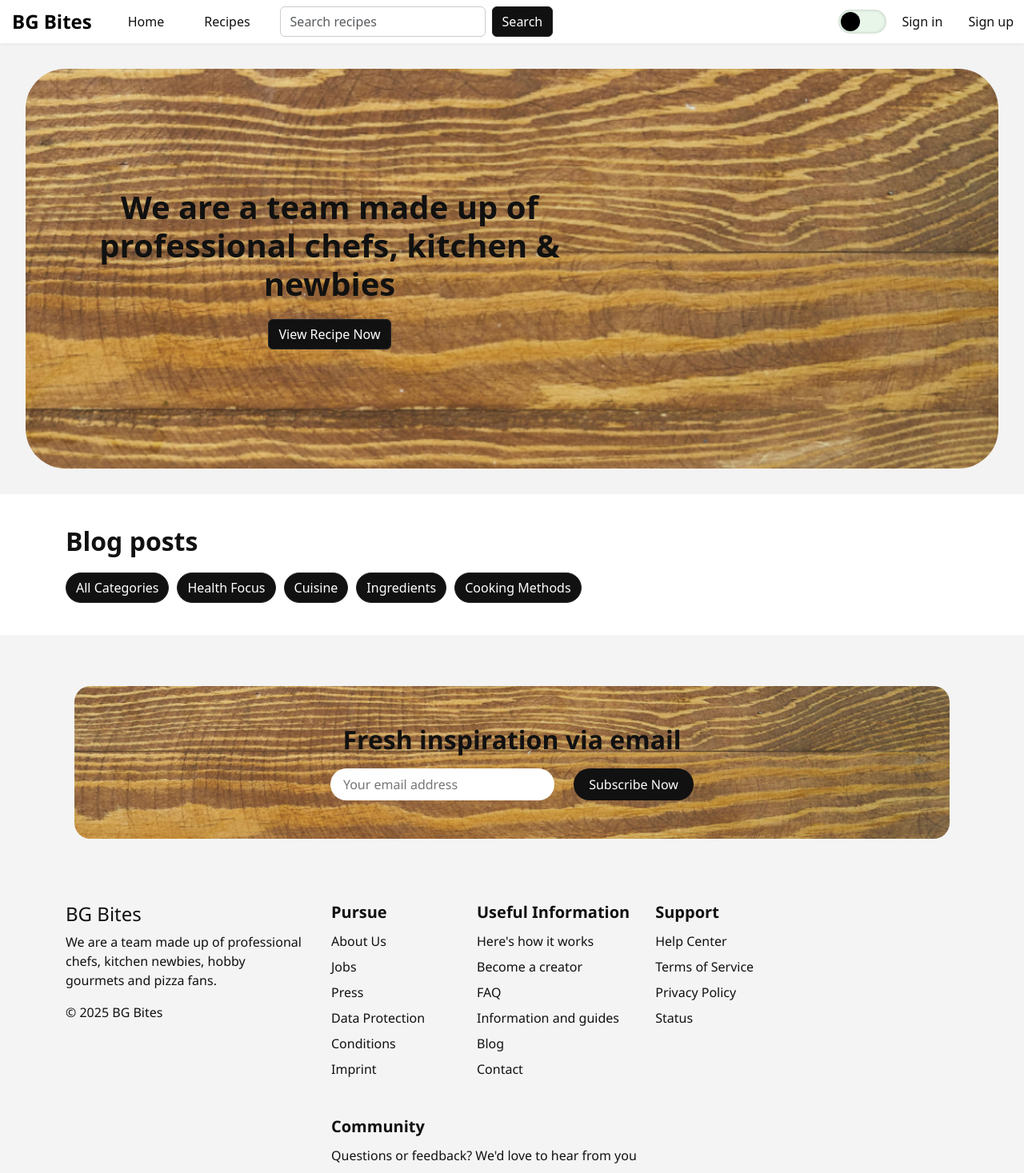
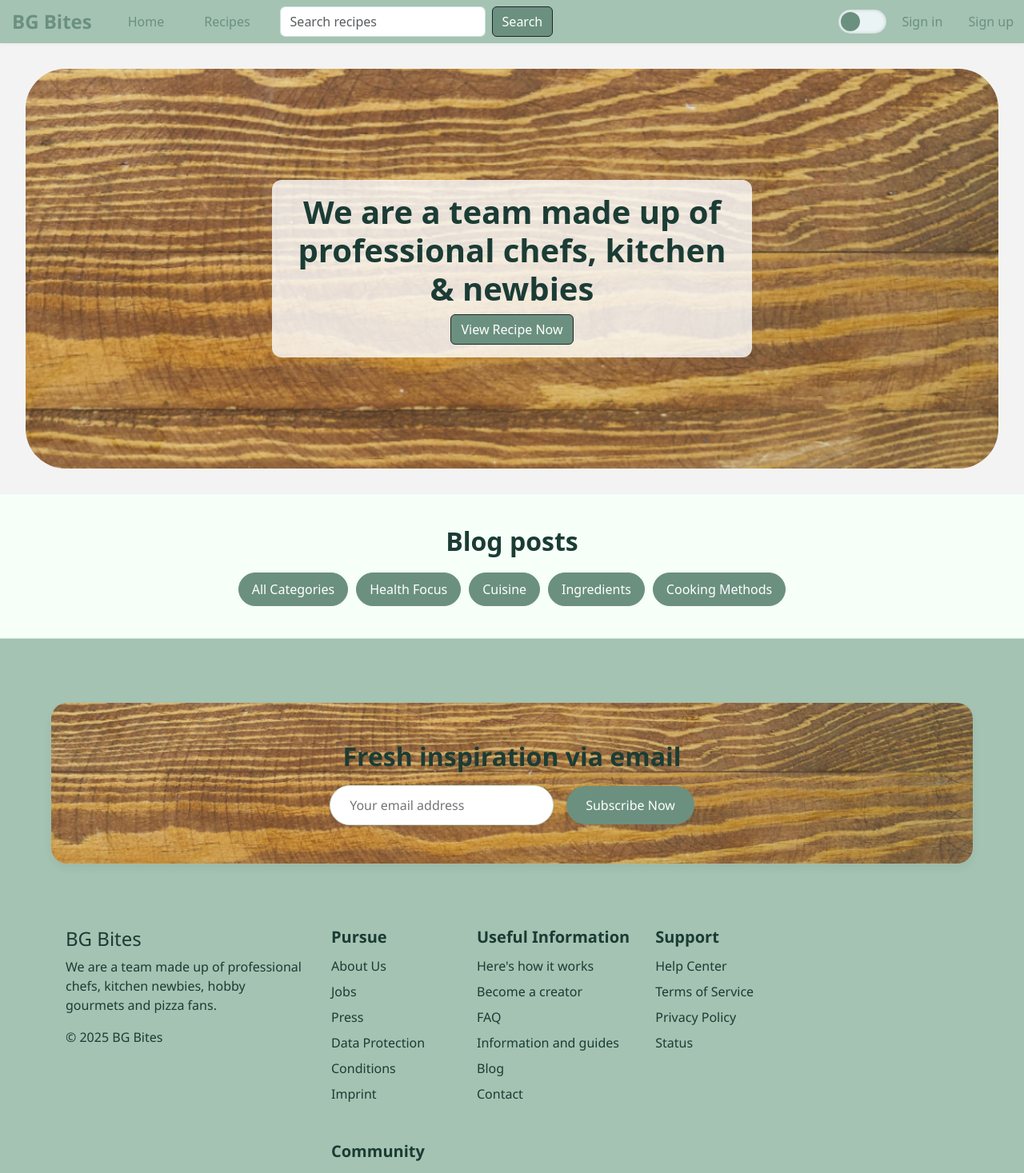
Before and after one commit to jaklin99/BgBites, a React (Create React App) app in the folder frontend/: page / in a window 1280 px wide. Shown: the top 1467 px of the page at 80% size. Built offline with nearby package versions, Linux system fonts and the light colour scheme.

Commit message:
entire change to the css so that i have a general palette

```diff
--- a/frontend/src/App.css
+++ b/frontend/src/App.css
@@ -1,12 +1,13 @@
 :root {
-  --primary-color: #2e7d32;
-  --secondary-color: #f1f8f4;
-  --text-color: #1b5e20;
-  --card-bg: #e8f5e9;
-  --accent-color: #81c784;
+  --primary-color: #6b9080; /* Deep greenish base */
+  --secondary-color: #a4c3b2; /* Soft sage */
+  --accent-color: #cce3de; /* Muted mint */
+  --card-bg: #eaf4f4; /* Pale aqua for backgrounds */
+  --light-bg: #f6fff8; /* Very soft background tone */
+  --text-color: #1b3c35; /* Deeper green for contrast */
   --font-family: "Poppins", "Segoe UI", Tahoma, Geneva, Verdana, sans-serif;
   --hero-light: url("./assets/hero-img.png");
-  --hero-dark: url("./assets/hero-img.png"); /* Change if needed */
+  --hero-dark: url("./assets/hero-img.png");
 }
 
 /* Global Styles */
@@ -18,9 +19,18 @@ body {
   color: var(--text-color);
 }
 
+/* Global Styles */
+body {
+  font-family: var(--font-family);
+  margin: 0;
+  padding: 0;
+  background-color: var(--light-bg);
+  color: var(--text-color);
+}
+
 /* Navbar */
 .navbar {
-  background-color: white;
+  background-color: var(--secondary-color);
   display: flex;
   justify-content: space-between;
   align-items: center;
@@ -42,7 +52,7 @@ body {
   font-size: 1.5rem;
   font-weight: 600;
   font-family: "Segoe UI", sans-serif;
-  color: black;
+  color: var(--primary-color);
   padding-left: 15px;
   cursor: pointer;
 }
@@ -54,7 +64,7 @@ body {
 
 .navbar-links a {
   text-decoration: none;
-  color: black;
+  color: var(--text-color);
   font-weight: 500;
 }
 
@@ -71,10 +81,10 @@ body {
 .navbar-search {
   display: flex;
   align-items: center;
-  border: 1px solid #ccc;
+  border: 1px solid var(--accent-color);
   border-radius: 999px;
   padding: 0.4rem 1rem;
-  background-color: white;
+  background-color: var(--card-bg);
 }
 
 .navbar-search input {
@@ -82,26 +92,34 @@ body {
   outline: none;
   padding: 0.4rem;
   width: 120px;
+  background-color: transparent;
+  color: var(--text-color);
 }
 
 .search-icon {
   margin-right: 0.5rem;
-  color: #555;
+  color: var(--primary-color);
 }
 
 .nav-auth-link {
   text-decoration: none;
-  color: black;
+  color: var(--text-color);
   font-weight: 500;
 }
 
 .btn-signup {
-  background-color: black;
+  background-color: var(--primary-color);
   color: white;
   padding: 0.5rem 1rem;
   border-radius: 999px;
   text-decoration: none;
   font-weight: 500;
+  transition: background-color 0.3s ease;
+}
+
+.btn-signup:hover {
+  background-color: var(--accent-color);
+  color: var(--text-color);
 }
 
 /* Hero Section */
@@ -109,22 +127,30 @@ body {
   background-size: cover;
   background-position: center;
   height: 500px;
-  position: relative;
   display: flex;
   align-items: center;
-  padding-left: 80px;
-  color: white;
+  justify-content: center;
+  padding: 2rem;
+  color: var(--text-color);
+  background-image: var(--hero-light);
+  background-color: var(--card-bg);
+  border-radius: 50px;
+  transition: background-image 0.4s ease-in-out, background-color 0.3s;
 }
 
 .hero-text {
   max-width: 600px;
+  background-color: rgba(255, 255, 255, 0.8);
+  padding: 1rem 2rem;
+  border-radius: 12px;
+  box-shadow: 0 4px 10px rgba(0, 0, 0, 0.05);
   text-align: center;
 }
 
 .hero-text h1 {
   font-size: 2.5rem;
   font-weight: bold;
-  margin-bottom: 20px;
+  color: var(--primary-color);
 }
 
 /* Cards Section */
@@ -139,89 +165,132 @@ body {
 .card {
   background-color: var(--card-bg);
   padding: 2rem;
-  border-radius: 8px;
-  width: 250px;
+  border-radius: 12px;
+  width: 260px;
   text-align: center;
-  cursor: pointer;
+  box-shadow: 0 4px 10px rgba(0, 0, 0, 0.08);
   transition: transform 0.2s ease, background 0.2s ease;
-  box-shadow: 0 4px 10px rgba(0, 0, 0, 0.05);
 }
 
 .card:hover {
   transform: scale(1.03);
-  background-color: #dcedc8;
+  background-color: var(--accent-color);
 }
 
 .card h3 {
   margin-bottom: 0.5rem;
-  color: var(--text-color);
+  color: var(--primary-color);
 }
 
 .card p {
-  color: #4a4a4a;
+  color: var(--text-color);
 }
 
 .recipe-cards {
   padding: 40px 20px;
+  background-color: var(--light-bg); /* Soft background */
+  border-radius: 12px;
 }
 
 .recipe-cards h2 {
   font-weight: bold;
   margin-bottom: 20px;
+  color: var(--primary-color); /* Deep green title */
+  text-align: center;
 }
 
 .category-buttons {
   display: flex;
   gap: 10px;
   flex-wrap: wrap;
+  justify-content: center;
+  margin-top: 1rem;
+}
+
+.category-buttons button {
+  padding: 0.5rem 1rem;
+  border: 1px solid var(--primary-color);
+  background-color: var(--accent-color);
+  color: var(--text-color);
+  border-radius: 30px;
+  cursor: pointer;
+  font-weight: 500;
+  transition: all 0.3s ease;
+}
+
+.category-buttons button:hover,
+.category-buttons button.active {
+  background-color: var(--primary-color);
+  color: white;
+  border-color: var(--primary-color);
 }
 
 /* Contact Form */
 #contact {
   padding: 2rem;
-  background-color: #f9fdf9;
+  background-color: var(--light-bg); /* #F6FFF8 */
   text-align: center;
+  border-top: 1px solid var(--accent-color);
 }
 
 #contact h2 {
   margin-bottom: 1rem;
-  color: var(--text-color);
+  color: var(--primary-color); /* Strong header */
+  font-weight: bold;
 }
 
+/* Form Layout */
 .form-container,
 .recipe-form {
   max-width: 600px;
   margin: 2rem auto;
-  padding: 1rem;
-  background-color: #ffffff;
-  border: 1px solid #ccc;
-  border-radius: 8px;
+  padding: 1.5rem;
+  background-color: var(--card-bg); /* #EAF4F4 */
+  border: 1px solid var(--accent-color);
+  border-radius: 12px;
+  box-shadow: 0 4px 10px rgba(0, 0, 0, 0.05);
 }
 
+/* Inputs & Textareas */
 .form-container input,
 .recipe-form input,
 .recipe-form textarea {
   width: 100%;
   margin: 0.5rem 0;
-  padding: 0.8rem;
-  border: 1px solid #ccc;
-  border-radius: 4px;
+  padding: 0.8rem 1rem;
+  border: 1px solid var(--accent-color);
+  border-radius: 6px;
+  background-color: white;
   font-family: inherit;
+  color: var(--text-color);
+  transition: border-color 0.3s ease;
 }
 
+.form-container input:focus,
+.recipe-form input:focus,
+.recipe-form textarea:focus {
+  outline: none;
+  border-color: var(--primary-color);
+}
+
+/* Submit Buttons */
 .form-container button,
 .recipe-form button {
-  padding: 0.8rem;
-  background-color: var(--primary-color);
+  padding: 0.8rem 1.5rem;
+  background-color: var(--primary-color); /* #6B9080 */
   color: white;
   border: none;
-  border-radius: 4px;
+  border-radius: 30px;
   cursor: pointer;
+  font-weight: 600;
+  font-size: 1rem;
+  transition: background-color 0.3s ease;
 }
 
 .form-container button:hover,
 .recipe-form button:hover {
-  background-color: var(--text-color);
+  background-color: var(--secondary-color); /* #A4C3B2 */
+  color: var(--text-color);
 }
 
 /* Admin Recipe List */
@@ -230,36 +299,41 @@ body {
   padding: 0;
   margin: 2rem auto;
   max-width: 600px;
+  background-color: var(--card-bg); /* soft background */
+  border-radius: 12px;
+  padding: 1rem;
+  box-shadow: 0 4px 10px rgba(0, 0, 0, 0.04);
 }
 
 .admin-recipe-list li {
   display: flex;
   justify-content: space-between;
-  padding: 0.7rem 0;
-  border-bottom: 1px solid #ddd;
+  align-items: center;
+  padding: 0.7rem 0.5rem;
+  border-bottom: 1px solid var(--accent-color);
+  font-weight: 500;
+  color: var(--text-color);
+}
+
+.admin-recipe-list li:last-child {
+  border-bottom: none;
 }
 
 .admin-recipe-list button {
-  margin-left: 1rem;
+  margin-left: 0.5rem;
   background-color: var(--primary-color);
   color: white;
-  padding: 0.4rem 0.6rem;
+  padding: 0.4rem 0.8rem;
   border: none;
-  border-radius: 4px;
+  border-radius: 6px;
+  font-size: 0.9rem;
   cursor: pointer;
+  transition: background-color 0.3s ease;
 }
 
 .admin-recipe-list button:hover {
-  background-color: var(--text-color);
-}
-
-/* Footer */
-.footer-container {
-  font-family: var(--font-family);
-  background-color: #f9f9f9;
-  color: #333;
-  padding-top: 3rem;
-  padding-bottom: 2rem;
+  background-color: var(--secondary-color);
+  color: var(--text-color);
 }
 
 /* Email Subscription Section */
@@ -271,13 +345,15 @@ body {
   border-radius: 20px;
   margin: 2rem auto;
   max-width: 90%;
+  background-color: var(--light-bg);
+  box-shadow: 0 6px 12px rgba(0, 0, 0, 0.05);
 }
 
 .email-subscription h3 {
   font-size: 2rem;
   font-weight: 600;
   margin-bottom: 1rem;
-  color: #111;
+  color: var(--primary-color);
 }
 
 .subscription-form {
@@ -292,30 +368,47 @@ body {
 .subscription-form input {
   padding: 0.75rem 1.5rem;
   border-radius: 30px;
-  border: none;
+  border: 1px solid var(--accent-color);
   outline: none;
   font-size: 1rem;
-  background-color: #e3f0ea;
+  background-color: white;
+  color: var(--text-color);
   width: 280px;
   max-width: 100%;
+  transition: border-color 0.3s;
+}
+
+.subscription-form input:focus {
+  border-color: var(--primary-color);
 }
 
 .subscription-form button {
   padding: 0.75rem 1.5rem;
   border-radius: 30px;
-  background-color: #000;
+  background-color: var(--primary-color);
   color: white;
   font-weight: 500;
   border: none;
   cursor: pointer;
-  transition: background 0.3s;
+  transition: background-color 0.3s ease;
 }
 
 .subscription-form button:hover {
-  background-color: #333;
+  background-color: var(--secondary-color);
+  color: var(--text-color);
 }
 
-/* Footer Bottom Section */
+/* Footer */
+.footer-container {
+  font-family: var(--font-family);
+  background-color: var(--secondary-color); /* soft sage */
+  color: var(--text-color); /* deep green text */
+  padding-top: 3rem;
+  padding-bottom: 2rem;
+  border-top: 1px solid var(--accent-color);
+  transition: background-color 0.3s, color 0.3s;
+}
+
 .footer-content {
   display: flex;
   flex-wrap: wrap;
@@ -329,6 +422,7 @@ body {
 .footer-brand {
   flex: 1 1 250px;
   max-width: 300px;
+  color: var(--primary-color);
 }
 
 .footer-links {
@@ -345,6 +439,7 @@ body {
 .footer-links h5 {
   font-weight: 600;
   margin-bottom: 0.75rem;
+  color: var(--primary-color); /* bold title */
 }
 
 .footer-links ul {
@@ -358,13 +453,16 @@ body {
 
 .footer-links ul li a {
   text-decoration: none;
-  color: #333;
+  color: var(--text-color);
+  transition: color 0.3s ease;
 }
 
 .footer-links ul li a:hover {
+  color: var(--primary-color);
   text-decoration: underline;
 }
 
+/* Social Icons */
 .social-icons {
   display: flex;
   gap: 10px;
@@ -373,12 +471,12 @@ body {
 
 .social-icons a {
   font-size: 1.5rem;
-  color: #333;
-  transition: color 0.3s;
+  color: var(--text-color);
+  transition: color 0.3s ease;
 }
 
 .social-icons a:hover {
-  color: #000;
+  color: var(--primary-color);
 }
 
 /* Toggle design */
@@ -389,7 +487,7 @@ body {
   cursor: pointer;
   width: 60px;
   height: 30px;
-  background-color: var(--card-bg);
+  background-color: var(--card-bg); /* EAF4F4 */
   border-radius: 50px;
   padding: 3px;
   position: relative;
@@ -401,7 +499,7 @@ body {
   height: 24px;
   width: 24px;
   border-radius: 50%;
-  background-color: black;
+  background-color: var(--primary-color); /* default switch knob */
   transition: transform 0.3s ease, background-color 0.3s ease;
   position: absolute;
   top: 3px;
@@ -413,27 +511,40 @@ body {
   transform: translateX(30px);
 }
 
+/* Light Theme */
 body.light {
-  background-color: #ffffff;
-  color: #111111;
+  background-color: var(--light-bg); /* F6FFF8 */
+  color: var(--text-color); /* #1b3c35 */
   transition: background-color 0.3s ease, color 0.3s ease;
 }
 
+/* Dark Theme */
 body.dark {
-  background-color: #121212;
+  background-color: #1c2c25; /* rich forest green background */
   color: #f1f1f1;
   transition: background-color 0.3s ease, color 0.3s ease;
 }
+
+/* Navbar adaptive theme */
 .navbar {
   padding: 1rem 2rem;
   display: flex;
   justify-content: space-between;
   align-items: center;
   transition: background-color 0.3s, color 0.3s;
-  background-color: #ffffff;
-  color: #111;
 }
-/* Apply to ALL text elements */
+
+body.light .navbar {
+  background-color: var(--secondary-color); /* A4C3B2 */
+  color: var(--text-color);
+}
+
+body.dark .navbar {
+  background-color: #2a3e35;
+  color: #f1f1f1;
+}
+
+/* Text elements in both modes */
 body.dark h1,
 body.dark h2,
 body.dark h3,
@@ -447,6 +558,7 @@ body.dark a,
 body.dark label {
   color: #f1f1f1 !important;
 }
+
 body.light h1,
 body.light h2,
 body.light h3,
@@ -456,10 +568,10 @@ body.light h6,
 body.light p,
 body.light span,
 body.light li,
-body.light a,
 body.light label {
-  color: #111111 !important;
+  color: var(--text-color) !important;
 }
+
 /* === LINKS === */
 a {
   text-decoration: none;
@@ -471,7 +583,7 @@ body.dark a {
 }
 
 body.light a {
-  color: #111111;
+  color: var(--primary-color);
 }
 
 /* === BUTTONS === */
@@ -482,125 +594,147 @@ button,
 
 body.light .btn-dark,
 body.light button {
-  background-color: #111;
-  color: #fff;
+  background-color: var(--primary-color);
+  color: white;
 }
 
 body.dark .btn-dark,
 body.dark button {
-  background-color: #111;
-  color: #fff;
+  background-color: var(--accent-color);
+  color: #1b3c35;
 }
+
 /* === FORMS === */
 input,
 textarea,
 select {
   background-color: transparent;
   color: inherit;
-  border: 1px solid #ccc;
+  border: 1px solid var(--accent-color); /* soft mint border */
   border-radius: 6px;
   padding: 0.5rem;
+  font-family: var(--font-family);
+  transition: border-color 0.3s, background-color 0.3s;
 }
 
-body.dark textarea,
-body.dark select {
-  background-color: #2c2c2c;
-  color: #f1f1f1;
-  border-color: #555;
+input:focus,
+textarea:focus,
+select:focus {
+  outline: none;
+  border-color: var(--primary-color); /* highlight border */
 }
 
+/* Light Theme */
 body.light input,
 body.light textarea,
 body.light select {
-  background-color: #ffffff;
-  color: #111111;
-  border-color: #ccc;
-}
-/* HERO SECTION THEME */
-.hero-section {
-  background-size: cover;
-  background-position: center;
-  background-repeat: no-repeat;
-  border-radius: 50px;
-  transition: background-image 0.4s ease-in-out;
+  background-color: white;
+  color: var(--text-color); /* #1b3c35 */
+  border-color: var(--accent-color); /* #CCE3DE */
 }
 
+/* Dark Theme */
+body.dark input,
+body.dark textarea,
+body.dark select {
+  background-color: #2e3e35; /* deeper forest tone */
+  color: #f1f1f1;
+  border-color: #5e7e75;
+}
+
+/* HERO SECTION DARK/LIGHT THEME */
+/* Light Mode Hero */
 body.light .hero-section {
   background-image: var(--hero-light);
+  background-color: var(--card-bg); /* fallback */
+  color: var(--text-color);
 }
 
+/* Dark Mode Hero */
 body.dark .hero-section {
   background-image: var(--hero-dark);
   background-color: #1e1e1e;
+  color: #f1f1f1;
 }
-/* NAVBAR theme */
+
+/* NAVBAR DARK/LIGHT theme */
 body.dark .navbar {
   background-color: #1e1e1e;
   color: #f1f1f1;
 }
+
 body.dark .navbar-logo {
-  background-color: #1e1e1e;
+  background-color: transparent;
   color: #f1f1f1;
 }
+
 .navbar a {
   color: inherit;
   text-decoration: none;
+  transition: opacity 0.3s ease;
 }
 
 .navbar a:hover {
-  opacity: 0.8;
+  opacity: 0.75;
 }
 
 /* ==== FOOTER ==== */
-.footer-container {
-  background-color: #f4f4f4;
-  color: #111;
-  transition: background-color 0.3s, color 0.3s;
-  padding: 2rem;
-}
-
 body.dark .footer-container {
-  background-color: #1e1e1e;
+  background-color: #2a3e35; /* rich forest green */
   color: #f1f1f1;
 }
 
-.footer-container a {
-  color: inherit;
-  text-decoration: none;
+body.dark .footer-links h5,
+body.dark .footer-links ul li a {
+  color: #f1f1f1;
 }
 
-.footer-container a:hover {
-  opacity: 0.8;
+body.dark .footer-links ul li a:hover {
+  color: var(--accent-color);
 }
 
-.subscription-form input {
-  padding: 0.5rem 1rem;
-  border-radius: 20px;
-  border: none;
-  margin-right: 0.5rem;
+/* Dark theme - subscription button */
+body.dark .subscription-form button {
+  background-color: var(--accent-color); /* #CCE3DE */
+  color: var(--text-color); /* #1b3c35 */
 }
 
-.subscription-form button {
-  border-radius: 20px;
-  padding: 0.5rem 1.2rem;
-  background-color: #111;
-  color: #fff;
-  border: none;
-  cursor: pointer;
+body.dark .subscription-form button:hover {
+  background-color: var(--primary-color); /* #6B9080 */
+  color: white;
 }
 
-body.dark .subscription-form button {
-  background-color: #f1f1f1;
-  color: #111;
-}
-
+/* LOGIN */
 /* LOGIN */
 .form-container input {
   width: 100%;
   padding: 0.5rem;
   margin-bottom: 1rem;
+  border: 1px solid var(--accent-color);
+  border-radius: 6px;
+  background-color: white;
+  color: var(--text-color);
+  transition: border-color 0.3s ease;
+}
+
+body.dark .form-container input {
+  background-color: #2e3e35;
+  color: #f1f1f1;
+  border-color: #5e7e75;
 }
 
 .form-container button {
   padding: 0.6rem 1.2rem;
+  background-color: var(--primary-color);
+  color: white;
+  border: none;
+  border-radius: 30px;
+  cursor: pointer;
+  font-weight: 600;
+  transition: background-color 0.3s ease;
 }
+
+.form-container button:hover {
+  background-color: var(--secondary-color);
+  color: var(--text-color);
+}
```
